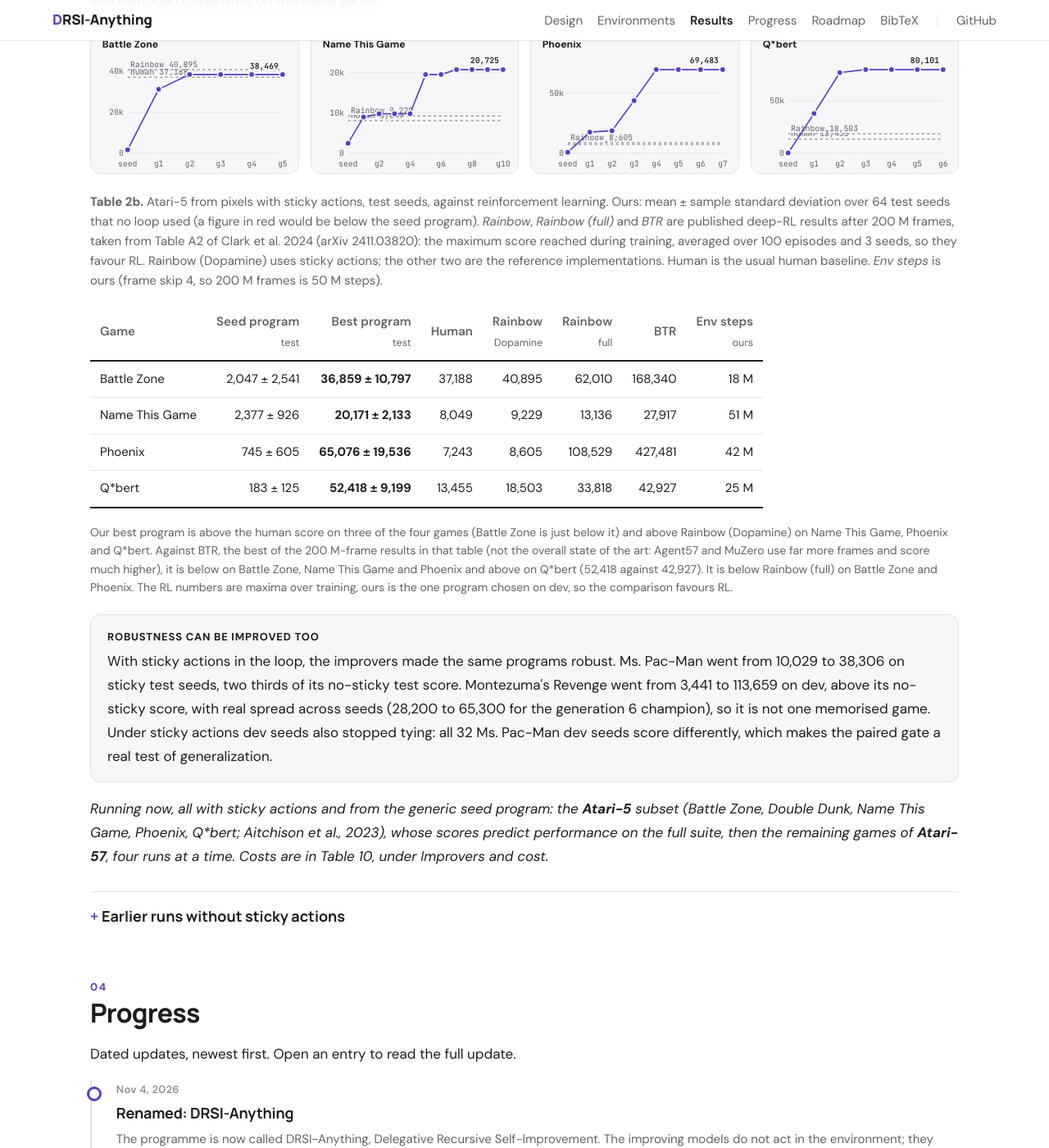
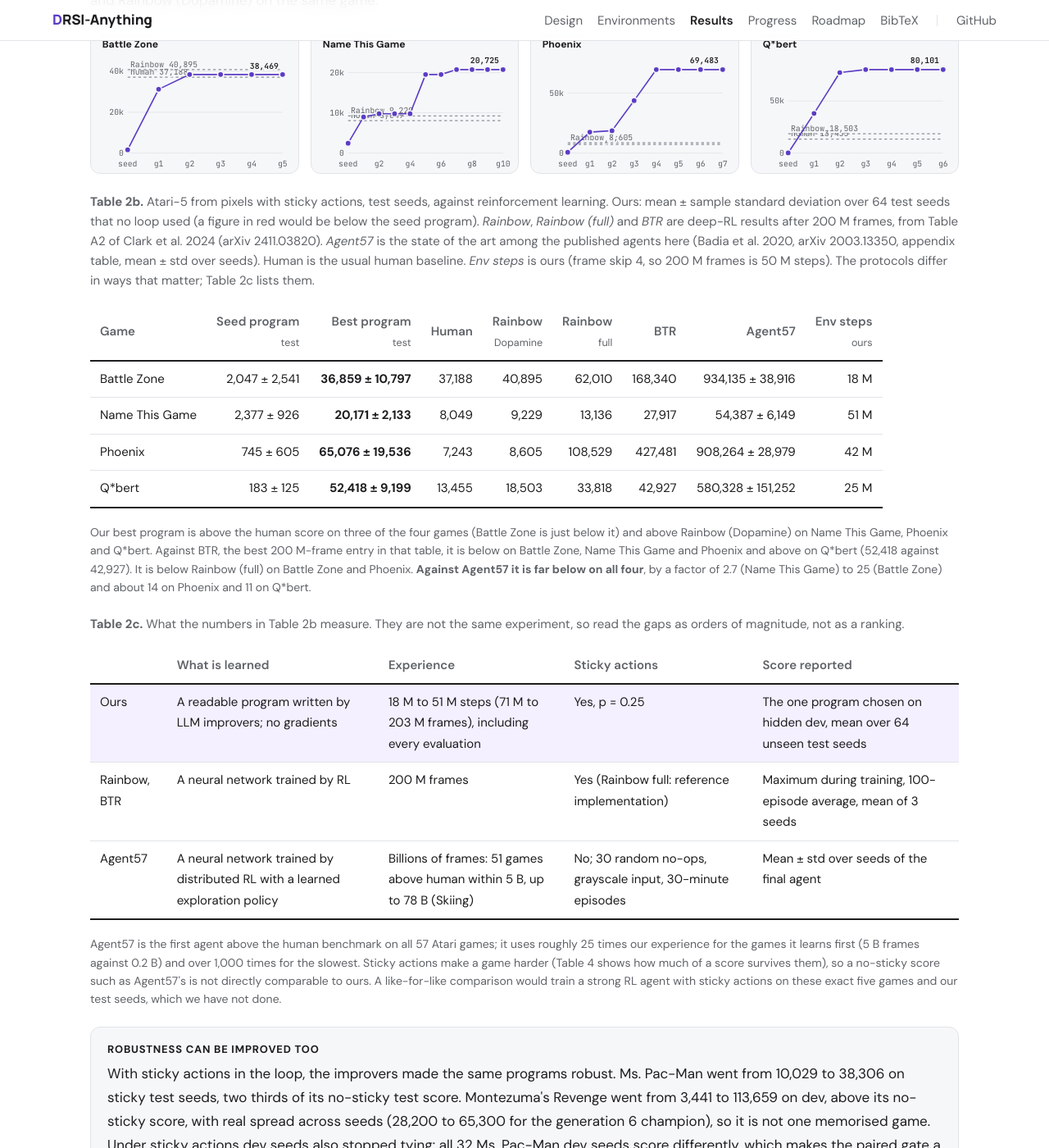
Before and after one commit to SMU-DIGA/drsi-anything-programme, a Jekyll site: the page built from index.html, in a window 1280 px wide and 1400 px high, scrolled down 9630 px. Shown: the whole window at 82% size. Built offline with Jekyll 4.4.1, drawn with Linux system fonts in a browser that asks for light colours.

Commit message:
Atari-5 table: add Agent57 (state of the art) and a table of how the protocols differ
Co-Authored-By: Claude Sonnet 5.5 <noreply@anthropic.com>
Claude-Session: https://claude.ai/code/session_012VRTwfcjG1weZYNEB2Huqo

```diff
--- a/_includes/table-atari5.html
+++ b/_includes/table-atari5.html
@@ -1,4 +1,4 @@
-<tr><td>Battle Zone</td><td class="num">2,047 ± 2,541</td><td class="num"><strong><span>36,859 ± 10,797</span></strong></td><td class="num">37,188</td><td class="num">40,895</td><td class="num">62,010</td><td class="num">168,340</td><td class="num">18 M</td></tr>
-<tr><td>Name This Game</td><td class="num">2,377 ± 926</td><td class="num"><strong><span>20,171 ± 2,133</span></strong></td><td class="num">8,049</td><td class="num">9,229</td><td class="num">13,136</td><td class="num">27,917</td><td class="num">51 M</td></tr>
-<tr><td>Phoenix</td><td class="num">745 ± 605</td><td class="num"><strong><span>65,076 ± 19,536</span></strong></td><td class="num">7,243</td><td class="num">8,605</td><td class="num">108,529</td><td class="num">427,481</td><td class="num">42 M</td></tr>
-<tr><td>Q*bert</td><td class="num">183 ± 125</td><td class="num"><strong><span>52,418 ± 9,199</span></strong></td><td class="num">13,455</td><td class="num">18,503</td><td class="num">33,818</td><td class="num">42,927</td><td class="num">25 M</td></tr>
+<tr><td>Battle Zone</td><td class="num">2,047 ± 2,541</td><td class="num"><strong><span>36,859 ± 10,797</span></strong></td><td class="num">37,188</td><td class="num">40,895</td><td class="num">62,010</td><td class="num">168,340</td><td class="num">934,135 ± 38,916</td><td class="num">18 M</td></tr>
+<tr><td>Name This Game</td><td class="num">2,377 ± 926</td><td class="num"><strong><span>20,171 ± 2,133</span></strong></td><td class="num">8,049</td><td class="num">9,229</td><td class="num">13,136</td><td class="num">27,917</td><td class="num">54,387 ± 6,149</td><td class="num">51 M</td></tr>
+<tr><td>Phoenix</td><td class="num">745 ± 605</td><td class="num"><strong><span>65,076 ± 19,536</span></strong></td><td class="num">7,243</td><td class="num">8,605</td><td class="num">108,529</td><td class="num">427,481</td><td class="num">908,264 ± 28,979</td><td class="num">42 M</td></tr>
+<tr><td>Q*bert</td><td class="num">183 ± 125</td><td class="num"><strong><span>52,418 ± 9,199</span></strong></td><td class="num">13,455</td><td class="num">18,503</td><td class="num">33,818</td><td class="num">42,927</td><td class="num">580,328 ± 151,252</td><td class="num">25 M</td></tr>
--- a/index.html
+++ b/index.html
@@ -172,22 +172,36 @@ layout: default
     <figure class="table-figure">
       <figcaption><strong>Table 2b.</strong> Atari-5 from pixels with sticky actions, test seeds, against reinforcement
       learning. Ours: mean ± sample standard deviation over 64 test seeds that no loop used (a figure in red would be
-      below the seed program). <em>Rainbow</em>, <em>Rainbow (full)</em> and <em>BTR</em> are published deep-RL results
-      after 200 M frames, taken from Table A2 of Clark et al. 2024 (arXiv 2411.03820): the maximum score reached during
-      training, averaged over 100 episodes and 3 seeds, so they favour RL. Rainbow (Dopamine) uses sticky actions; the
-      other two are the reference implementations. Human is the usual human baseline. <em>Env steps</em> is ours
-      (frame skip 4, so 200 M frames is 50 M steps).</figcaption>
+      below the seed program). <em>Rainbow</em>, <em>Rainbow (full)</em> and <em>BTR</em> are deep-RL results after 200 M
+      frames, from Table A2 of Clark et al. 2024 (arXiv 2411.03820). <em>Agent57</em> is the state of the art among the
+      published agents here (Badia et al. 2020, arXiv 2003.13350, appendix table, mean ± std over seeds). Human is the usual
+      human baseline. <em>Env steps</em> is ours (frame skip 4, so 200 M frames is 50 M steps). The protocols differ in
+      ways that matter; Table 2c lists them.</figcaption>
       <table>
-        <thead><tr><th>Game</th><th class="num">Seed program<br><small>test</small></th><th class="num">Best program<br><small>test</small></th><th class="num">Human</th><th class="num">Rainbow<br><small>Dopamine</small></th><th class="num">Rainbow<br><small>full</small></th><th class="num">BTR</th><th class="num">Env steps<br><small>ours</small></th></tr></thead>
+        <thead><tr><th>Game</th><th class="num">Seed program<br><small>test</small></th><th class="num">Best program<br><small>test</small></th><th class="num">Human</th><th class="num">Rainbow<br><small>Dopamine</small></th><th class="num">Rainbow<br><small>full</small></th><th class="num">BTR</th><th class="num">Agent57</th><th class="num">Env steps<br><small>ours</small></th></tr></thead>
         <tbody>
 {% include table-atari5.html %}
         </tbody>
       </table>
       <p class="table-note">Our best program is above the human score on three of the four games (Battle Zone is just below it) and above Rainbow
-      (Dopamine) on Name This Game, Phoenix and Q*bert. Against BTR, the best of the 200 M-frame results in that table (not the overall state of the art: Agent57 and MuZero use far more frames and score much higher), it is below on Battle Zone, Name This Game and Phoenix and
-      above on Q*bert (52,418 against 42,927). It is below Rainbow (full) on Battle Zone and Phoenix. The RL numbers are maxima over training, ours is the one program
-      chosen on dev, so the comparison favours RL.</p>
+      (Dopamine) on Name This Game, Phoenix and Q*bert. Against BTR, the best 200 M-frame entry in that table, it is below on Battle Zone,
+      Name This Game and Phoenix and above on Q*bert (52,418 against 42,927). It is below Rainbow (full) on Battle Zone and Phoenix.
+      <strong>Against Agent57 it is far below on all four</strong>, by a factor of 2.7 (Name This Game) to 25 (Battle Zone) and about 14 on Phoenix and 11 on Q*bert.</p>
     </figure>
+    <figure class="table-figure">
+      <figcaption><strong>Table 2c.</strong> What the numbers in Table 2b measure. They are not the same experiment, so read
+      the gaps as orders of magnitude, not as a ranking.</figcaption>
+      <table>
+        <thead><tr><th></th><th>What is learned</th><th>Experience</th><th>Sticky actions</th><th>Score reported</th></tr></thead>
+        <tbody>
+          <tr class="best"><td>Ours</td><td>A readable program written by LLM improvers; no gradients</td><td>18 M to 51 M steps (71 M to 203 M frames), including every evaluation</td><td>Yes, p = 0.25</td><td>The one program chosen on hidden dev, mean over 64 unseen test seeds</td></tr>
+          <tr><td>Rainbow, BTR</td><td>A neural network trained by RL</td><td>200 M frames</td><td>Yes (Rainbow full: reference implementation)</td><td>Maximum during training, 100-episode average, mean of 3 seeds</td></tr>
+          <tr><td>Agent57</td><td>A neural network trained by distributed RL with a learned exploration policy</td><td>Billions of frames: 51 games above human within 5 B, up to 78 B (Skiing)</td><td>No; 30 random no-ops, grayscale input, 30-minute episodes</td><td>Mean ± std over seeds of the final agent</td></tr>
+        </tbody>
+      </table>
+      <p class="table-note">Agent57 is the first agent above the human benchmark on all 57 Atari games; it uses roughly 25 times our experience for the games it learns first (5 B frames against 0.2 B) and over 1,000 times
+      for the slowest. Sticky actions make a game harder (Table 4 shows how much of a score survives them), so a no-sticky score such as Agent57's is not directly
+      comparable to ours. A like-for-like comparison would train a strong RL agent with sticky actions on these exact five games and our test seeds, which we have not done.</p></figure>
     <div class="finding">
       <p class="finding-label">Robustness can be improved too</p>
       <p>With sticky actions in the loop, the improvers made the same programs robust. Ms. Pac-Man went from 10,029 to
--- a/scripts/make_atari5_pixel.py
+++ b/scripts/make_atari5_pixel.py
@@ -10,6 +10,9 @@ from pathlib import Path
 RUNS = Path(sys.argv[1] if len(sys.argv) > 1 else "../DRSI-Anything/runs")
 HERE = Path(__file__).resolve().parent.parent
 # game: (run, display, random, human, Rainbow Dopamine (sticky), Rainbow full, BTR)
+# Agent57: Badia et al. 2020 (arXiv 2003.13350), appendix per-game table, mean +- std over seeds.
+# No sticky actions, 30 no-ops, grayscale, 30 min episodes; up to 78 B frames (51 games above human within 5 B).
+AGENT57 = {"Battle Zone": (934135, 38916), "Name This Game": (54387, 6149), "Phoenix": (908264, 28979), "Q*bert": (580328, 151252)}
 GAMES = [
     ("battle_zone_image_sticky", "Battle Zone", 2360, 37188, 40895, 62010, 168340),
     ("name_this_game_image_sticky", "Name This Game", 2292, 8049, 9229, 13136, 27917),
@@ -82,6 +85,7 @@ for run, name, rnd, human, rdop, rfull, btr in GAMES:
     bad = ' class="bad"' if t1[0] < t0[0] else ""
     rows.append(f'<tr><td>{name}</td><td class="num">{cell(t0)}</td><td class="num"><strong><span{bad}>{cell(t1)}</span></strong></td>'
                 f'<td class="num">{fmt(human)}</td><td class="num">{fmt(rdop)}</td><td class="num">{fmt(rfull)}</td><td class="num">{fmt(btr)}</td>'
+                f'<td class="num">{fmt(AGENT57[name][0])} ± {fmt(AGENT57[name][1])}</td>'
                 f'<td class="num">{steps/1e6:.0f} M</td></tr>')
     print(name, cg, cell(t0), cell(t1), f"{steps/1e6:.1f}M steps")
 
```
